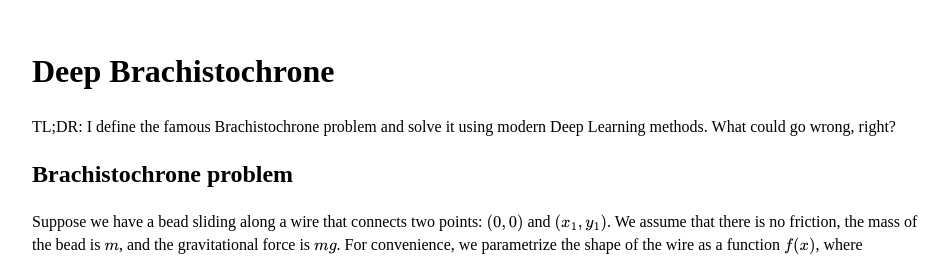
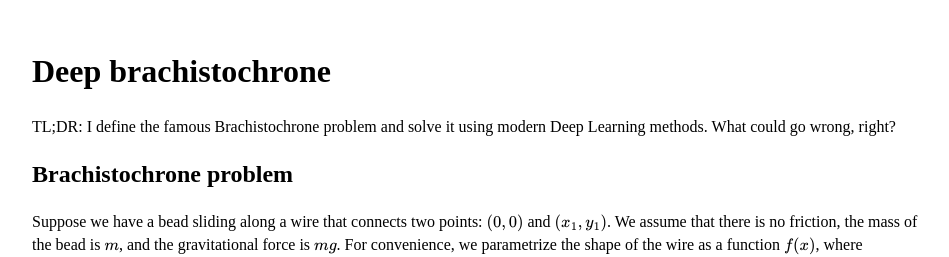
Before and after one commit to VLSF/vlsf.github.io, a Jekyll site: the page built from docs/_posts/2026-06-06-brachistochrone-part-1.markdown, in a window 1280 px wide and 900 px high. Shown: the top 257 px of the window, without its empty margins (38-987 px from the left). Built offline with Jekyll 4.4.1, drawn with Linux system fonts in a browser that asks for light colours.

Commit message:
changed title structure

```diff
--- a/docs/_posts/2026-06-06-brachistochrone-part-1.markdown
+++ b/docs/_posts/2026-06-06-brachistochrone-part-1.markdown
@@ -34,7 +34,7 @@ references:
     note: "I referenced this article in the section where the linear ansatz is integrated and it is claimed that this procedure can be continued to restore the entire Brachistochrone curve by introducing additional breaking points. The solution in the article is not exactly along these lines, but the first part (see Figure 3) is very close to this approach."
 ---
 
-# Deep Brachistochrone
+# Deep brachistochrone
 
 TL;DR: I define the famous Brachistochrone problem and solve it using modern Deep Learning methods. What could go wrong, right?
 
```
